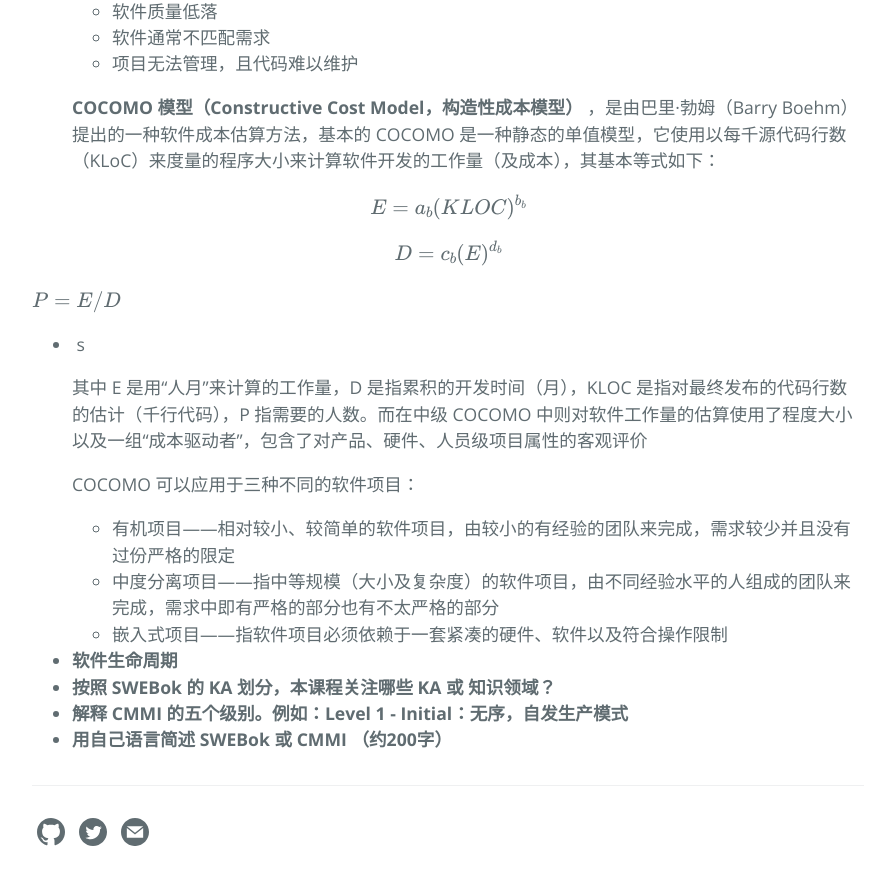
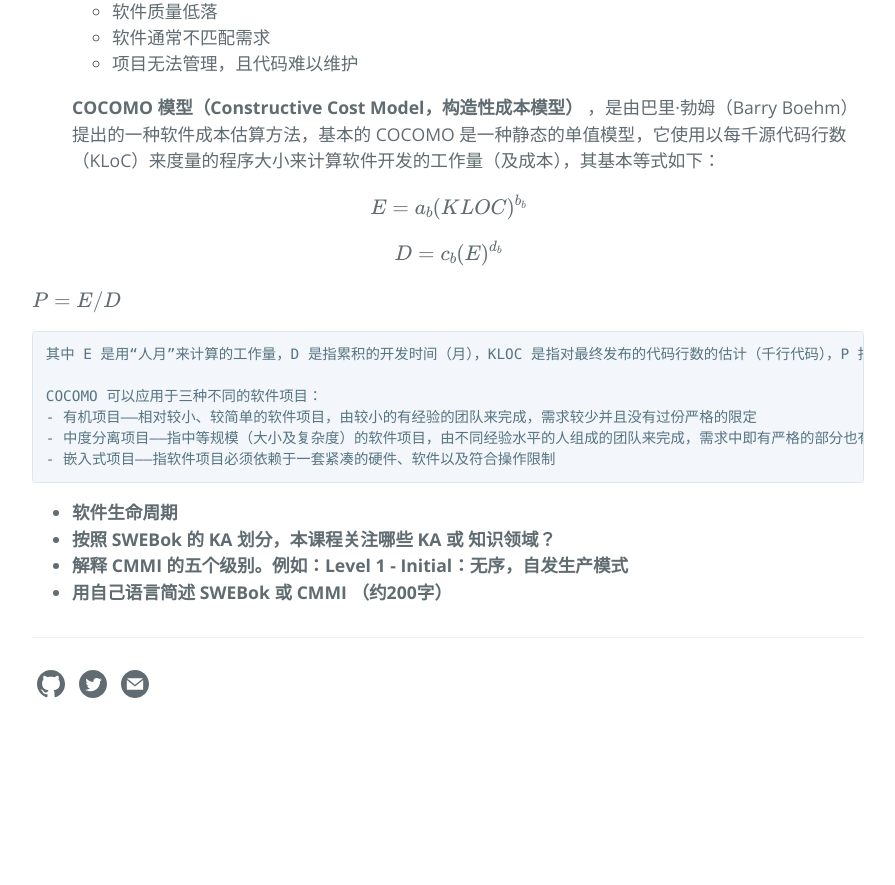
Before and after one commit to joece/joece.github.io, a Jekyll site: the page built from _posts/2018-03-15-Software-System-Analysis-and-Design-Homework1.md, in a window 1280 px wide and 900 px high, scrolled down 919 px. Shown: the top 885 px of the window, without its empty margins (192-1087 px from the left). Built offline with Jekyll 4.4.1, drawn with Linux system fonts in a browser that asks for light colours; formulas are drawn with MathJax 3; after the commit the page ends 1671 px from its top, so only the background shows below that.

```diff
--- a/_posts/2018-03-15-Software-System-Analysis-and-Design-Homework1.md
+++ b/_posts/2018-03-15-Software-System-Analysis-and-Design-Homework1.md
@@ -27,7 +27,8 @@ $$D=c_b(E)^{d_b}$$
 $$P=E/D$$
 
 
--  s
+
+
 
     其中 E 是用“人月”来计算的工作量，D 是指累积的开发时间（月），KLOC 是指对最终发布的代码行数的估计（千行代码），P 指需要的人数。而在中级 COCOMO 中则对软件工作量的估算使用了程度大小以及一组“成本驱动者”，包含了对产品、硬件、人员级项目属性的客观评价
 
```
